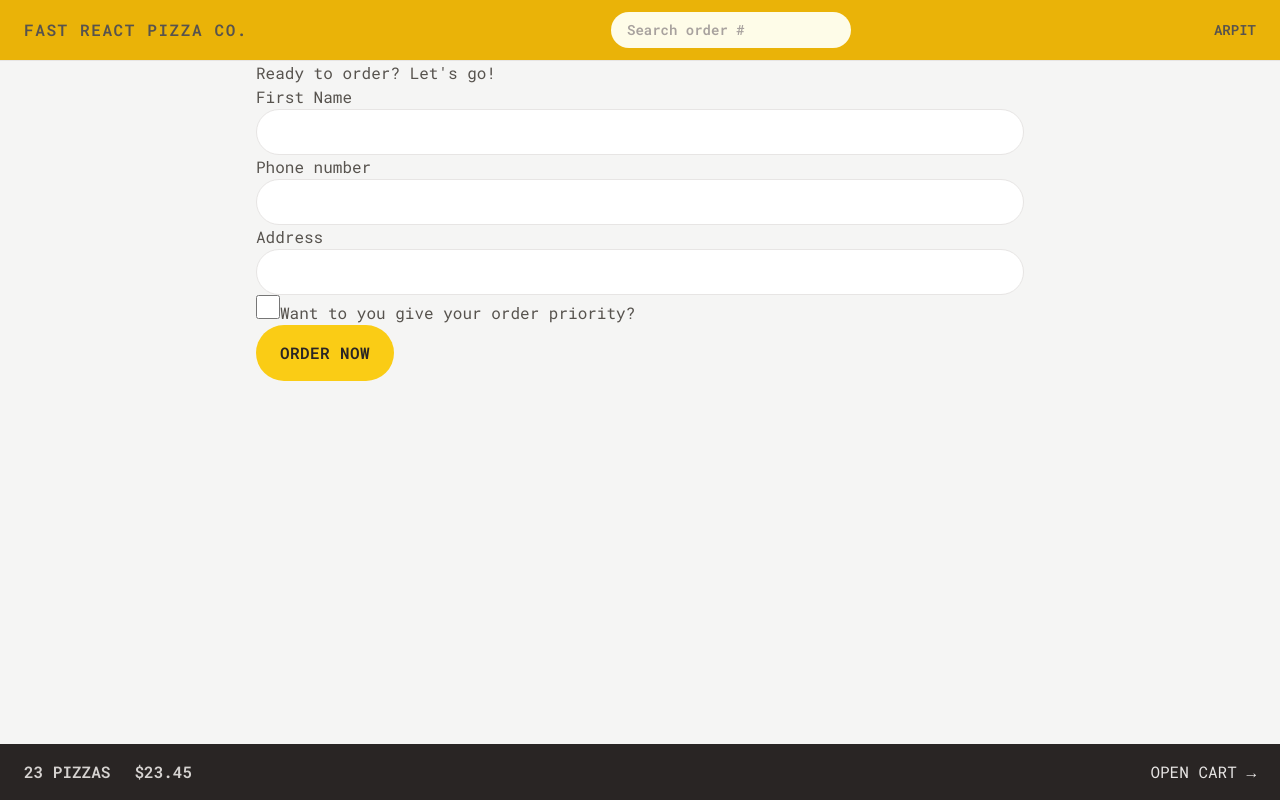
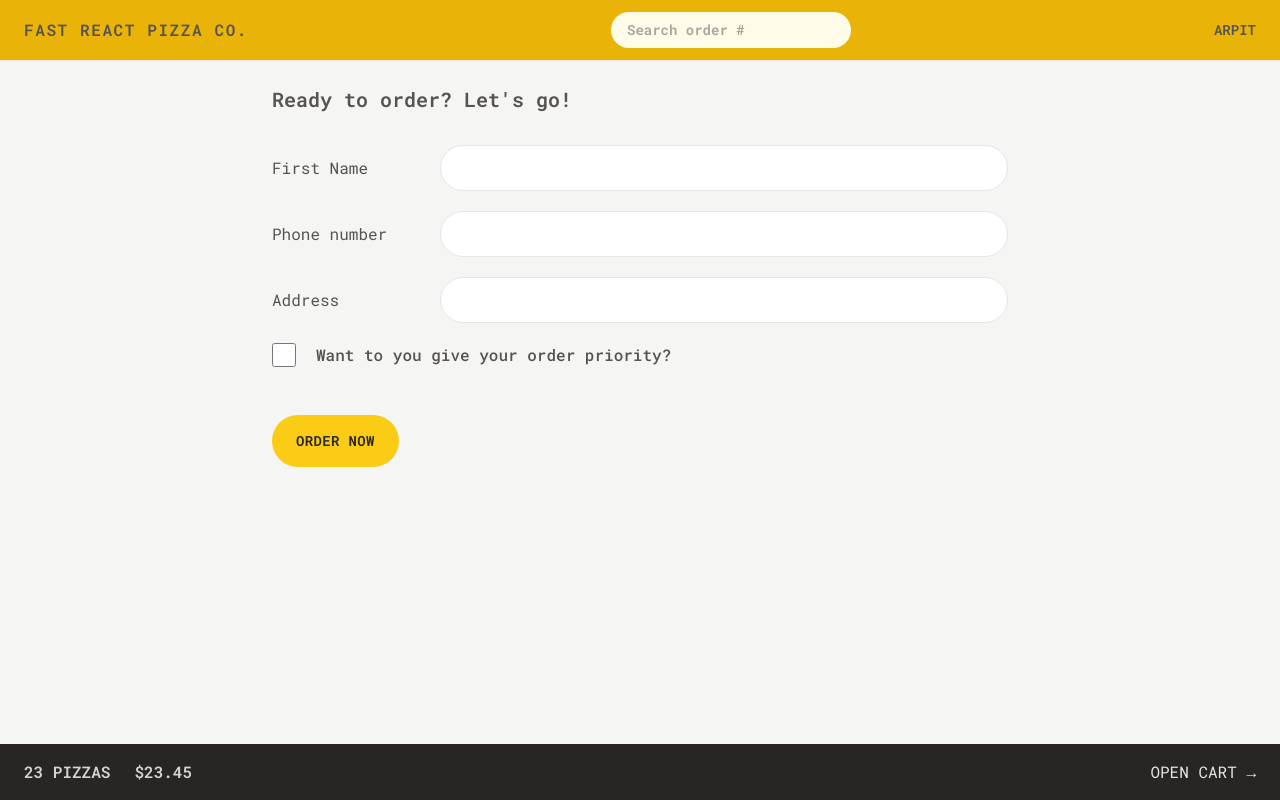
Before and after one commit to arpitjana2103/Red-Pizza-Co., a React (Vite) app: page /order/new in a window 1280 px wide. Built offline with nearby package versions, Linux system fonts and the light colour scheme; a web font is replaced by a local one.

Commit message:
Create Order Page UI done

```diff
--- a/src/features/order/CreateOrder.jsx
+++ b/src/features/order/CreateOrder.jsx
@@ -44,31 +44,42 @@
   const cart = fakeCart;
 
   return (
-    <div>
-      <h2>Ready to order? Let&apos;s go!</h2>
+    <div className="px-4 py-6">
+      <h2 className="mb-8  text-xl font-semibold ">
+        Ready to order? Let&apos;s go!
+      </h2>
 
       <Form method="POST">
-        <div>
-          <label>First Name</label>
-          <input className="input" type="text" name="customer" required />
+        <div className="mb-5 flex flex-col gap-2 sm:flex-row sm:items-center">
+          <label className="sm:basis-40">First Name</label>
+          <input className="input grow" type="text" name="customer" required />
         </div>
 
-        <div>
-          <label>Phone number</label>
-          <div>
-            <input className="input" type="tel" name="phone" required />
-          </div>
-          {formErrors?.phone && <p>{formErrors.phone}</p>}
-        </div>
-
-        <div>
-          <label>Address</label>
-          <div>
-            <input className="input" type="text" name="address" required />
+        <div className="mb-5 flex flex-col gap-2 sm:flex-row sm:items-center">
+          <label className="sm:basis-40">Phone number</label>
+          <div className="grow">
+            <input className="input w-full" type="tel" name="phone" required />
+            {formErrors?.phone && (
+              <p className="mt-2 rounded-md bg-red-100 p-2 text-xs text-red-700">
+                {formErrors.phone}
+              </p>
+            )}
           </div>
         </div>
 
-        <div>
+        <div className="mb-5 flex flex-col gap-2 sm:flex-row sm:items-center">
+          <label className="sm:basis-40">Address</label>
+          <div className="grow">
+            <input
+              className="input w-full"
+              type="text"
+              name="address"
+              required
+            />
+          </div>
+        </div>
+
+        <div className="mb-12 flex items-center gap-5">
           <input
             type="checkbox"
             name="priority"
@@ -77,7 +88,7 @@
             // value={withPriority}
             // onChange={(e) => setWithPriority(e.target.checked)}
           />
-          <label htmlFor="priority">
+          <label className="font-medium" htmlFor="priority">
             Want to you give your order priority?
           </label>
         </div>
--- a/src/index.css
+++ b/src/index.css
@@ -7,7 +7,7 @@
 
 @layer components {
   .input {
-    @apply w-full rounded-full border border-stone-200 px-4 py-2 text-sm transition-all duration-300 placeholder:text-stone-400 focus:outline-none focus:ring-1 focus:ring-yellow-400 md:px-6 md:py-3;
+    @apply rounded-full border border-stone-200 px-4 py-2 text-sm transition-all duration-300 placeholder:text-stone-400 focus:outline-none focus:ring-1 focus:ring-yellow-400 md:px-6 md:py-3;
   }
 
   .loader {
--- a/src/ui/Button.jsx
+++ b/src/ui/Button.jsx
@@ -3,13 +3,13 @@
 /* eslint-disable react/prop-types */
 function Button({ children, disabled, to, type }) {
   const base =
-    'inline-block rounded-full bg-yellow-400 font-semibold uppercase tracking-wide text-stone-800 transition-colors hover:bg-yellow-300 focus:bg-yellow-300 focus:outline-none focus:ring focus:ring-yellow-300 focus:ring-offset-2 disabled:cursor-not-allowed';
+    'inline-block rounded-full bg-yellow-400 font-semibold uppercase tracking-wide text-stone-800 transition-colors hover:bg-yellow-300 focus:bg-yellow-300 focus:outline-none focus:ring focus:ring-yellow-300 focus:ring-offset-2 disabled:cursor-not-allowed text-sm';
 
   const styles = {
     primary: base + ' px-4 py-3 md:px-6 md:py-4',
     small: base + ' px-4 py-2 md:px-5 md:py-2.5 text-xs',
     secondary:
-      'inline-block rounded-full border-2 border-stone-200 font-semibold uppercase tracking-wide text-stone-400 transition-colors hover:bg-stone-300 focus:bg-stone-300 hover:text-stone-800 focus:outline-none focus:ring focus:ring-stone-200 focus:ring-offset-2 disabled:cursor-not-allowed px-4 py-2.5 md:px-6 md:py-4',
+      'inline-block rounded-full border-2 border-stone-200 font-semibold uppercase tracking-wide text-stone-400 transition-colors hover:bg-stone-300 focus:bg-stone-300 hover:text-stone-800 focus:outline-none focus:ring focus:ring-stone-200 focus:ring-offset-2 disabled:cursor-not-allowed px-4 py-2.5 md:px-6 md:py-4 text-sm',
   };
 
   if (to) {
```
Also changed, not shown: index.html (+3 -2 lines).
